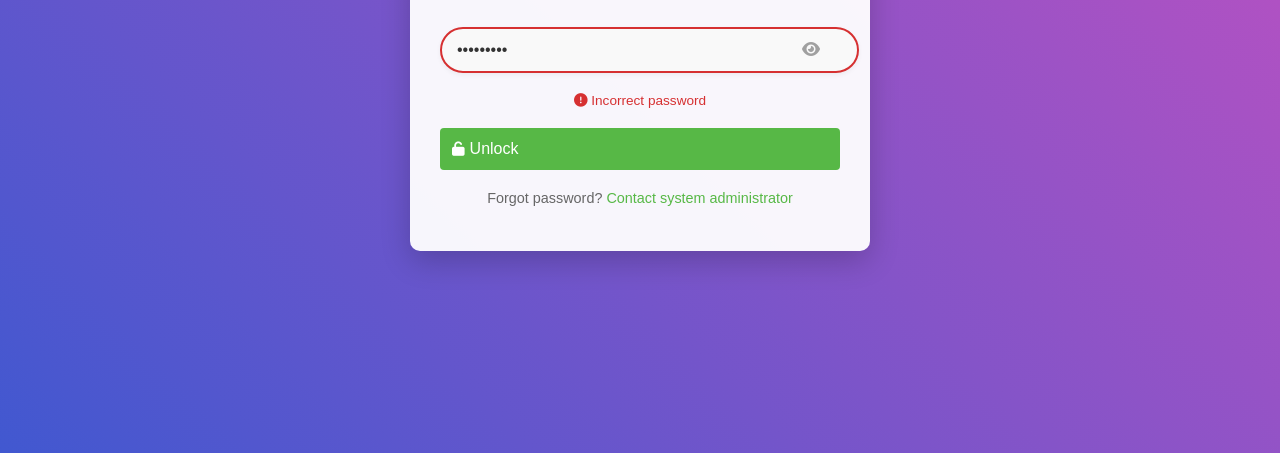
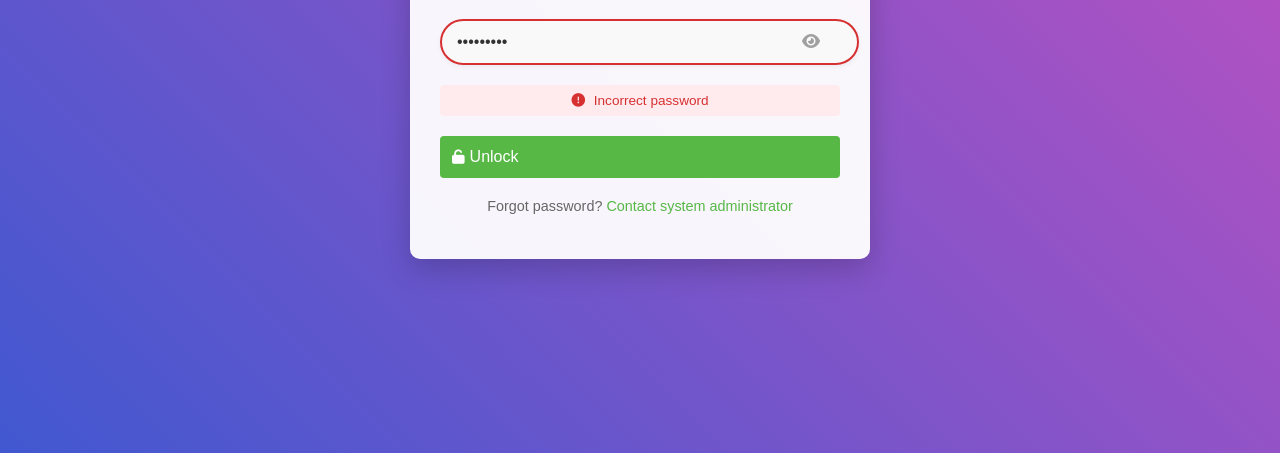
Before and after one commit to omv-custom/template, a plain HTML site: page screenlock.html in a window 1280 px wide. Both pictures are taken after typing "Sample123" into the empty fields and a click on the button "Unlock". Shown: the part 387-840 px from the top of the page. Drawn offline with nearby package versions, Linux system fonts and the light colour scheme.

Commit message:
fix css ScreenLock

```diff
--- a/main.css
+++ b/main.css
@@ -1505,6 +1505,30 @@
     color: var(--primary-color);
 }
 
+.invalid-feedback {
+    display: none;
+    margin-top: 8px;
+    padding: 8px 12px;
+    background-color: #ffebee;
+    border-radius: 4px;
+    color: #d32f2f;
+    font-size: 0.9rem;
+    animation: fadeIn 0.3s;
+}
+
+.invalid-feedback i {
+    margin-right: 5px;
+}
+
+[data-theme="dark"] .invalid-feedback {
+    background-color: rgba(211, 47, 47, 0.2);
+}
+
+@keyframes fadeIn {
+    from { opacity: 0; transform: translateY(-5px); }
+    to { opacity: 1; transform: translateY(0); }
+}
+
 /* Dark theme adjustments */
 [data-theme="dark"] .password-input input {
     background-color: rgba(255,255,255,0.05);
```
